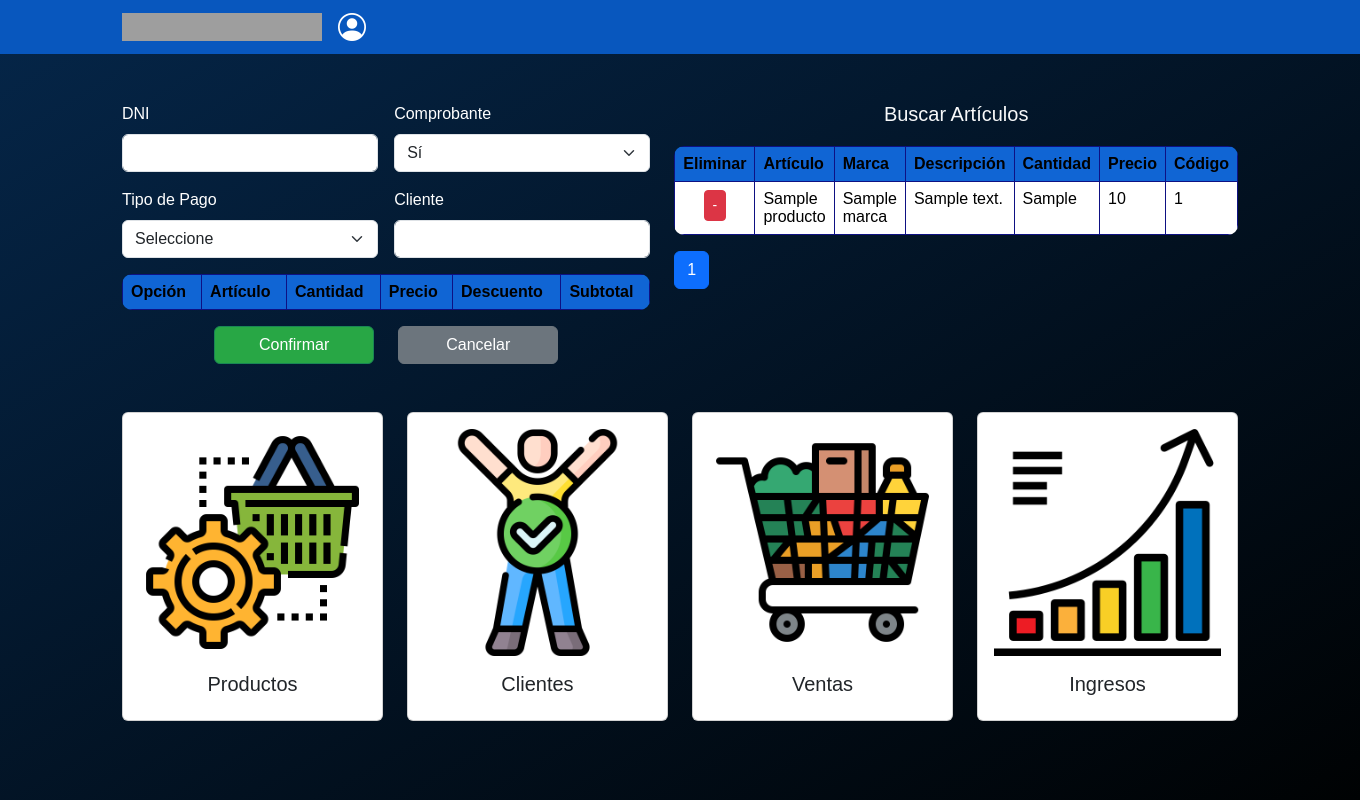
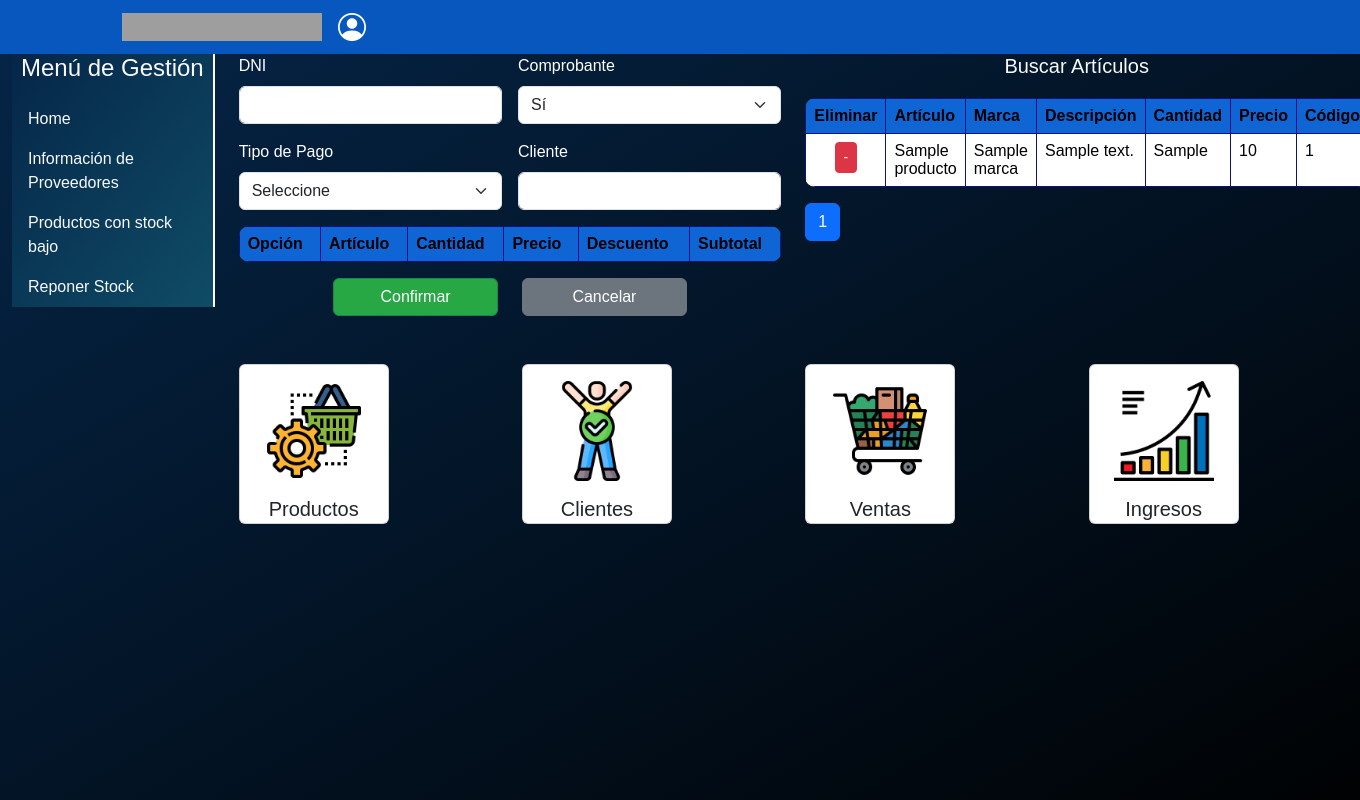
Before and after one commit to SPYROBO/galeazzi, a PHP site: page /php/ventas_direccion.php in a window 1360 px wide. Run offline with PHP 8.4, Linux system fonts and the light colour scheme; tables that the repository leaves empty or names only in its code hold one stand-in row (values such as "Sample post"); lists and menus that the app fills with data are empty; some libraries are stand-ins or nearby versions; grey boxes are pictures that could not be loaded.

Commit message:
sidebar a ventas

```diff
--- a/css/style.css
+++ b/css/style.css
@@ -86,8 +86,6 @@ h2, h5 {
 .sidebarside {
     background: linear-gradient(to bottom right, #052649, hwb(198 6% 60%));
     border-right: 2px solid rgb(255, 255, 255);
-    height: 100vh; /* Altura completa */
-    position: fixed;
 }
 
 .sidebarside .nav-link {
@@ -97,25 +95,25 @@ h2, h5 {
 
 .sidebarside .nav-link:hover {
     color: #ffffff;
-    background-color: #06080a; /* Color de fondo al pasar el ratón */
+    background-color: #06080a;
     border-radius: 5px;
 }
 
 .sidebarside h4 {
-    color: #700b0b; /* Color del título */
+    color: #700b0b;
 }
 
 .main-content {
 
-    min-height: 100vh; /* Altura mínima para el contenido */
+    min-height: 100vh;
 }
 #productForm {
     max-width: 400px;
-    margin: 0 auto; /* Centrar el formulario */
+    margin: 0 auto;
 }
 #providerForm {
     max-width: 400px;
-    margin: 0 auto; /* Centrar el formulario */
+    margin: 0 auto;
 }
 .alert-message{
     margin-top: 20px;
--- a/ventas.php
+++ b/ventas.php
@@ -1,9 +1,41 @@
-<div class="container">
- <br>
- <br>
-    <div class="row mb-4">
+<div class="container-fluid">
+    <div class="row">
+        <!-- Menú de navegación a la izquierda -->
+        <div class="col-md-2">
+            <nav class="d-md-block sidebarside">
+                <div class="position-sticky">
+                    <h4 class="text-light text-center mb-3">Menú de Gestión</h4>
+                    <ul class="nav flex-column">
+                        <li class="nav-item">
+                            <a class="nav-link text-light" href="#gestionarProveedores" onclick="ManejarInfo('contenido')">
+                                <i class="fas fa-users"></i> Home
+                            </a>
+                        </li>
+                        <li class="nav-item">
+                            <a class="nav-link text-light" href="#gestionarProveedores" onclick="ManejarInfo('prove_info')">
+                                <i class="fas fa-users"></i> Información de Proveedores
+                            </a>
+                        </li>
+                        <li class="nav-item">
+                            <a class="nav-link text-light" href="#reportes" onclick="ManejarInfo('stock_bajo')">
+                                <i class="fas fa-chart-line"></i> Productos con stock bajo
+                            </a>
+                        </li>
+                        <li class="nav-item">
+                            <a class="nav-link text-light" href="#ajustes" onclick="ManejarInfo('reponer_stock')">
+                                <i class="fas fa-box"></i> Reponer Stock
+                            </a>
+                        </li>
+                    </ul>
+                </div>
+            </nav>
+        </div>
+
+        <!-- Contenedor principal a la derecha -->
+        <div class="col-md-10">
+            <div class="row">
                 <!-- Formulario de ventas -->
-        <div class="col">
+                <div class="col-md-6">
                     <form class="mb-4">
                         <div class="row g-3">
                             <div class="col-md-6">
@@ -57,45 +89,49 @@
                 </div>
 
                 <!-- Buscador -->
-        <div class="col">
-            <center><h5 class="text-light">Buscar Artículos</h5></center>
+                <div class="col-md-6">
+                    <center>
+                        <h5 class="text-light">Buscar Artículos</h5>
+                    </center>
                     <?php require_once('stock_info.php'); ?>
                 </div>
             </div>
 
-    <div class="row">
             <!-- Tarjetas de información -->
+            <div class="row mt-4">
                 <div class="col">
-            <div class="card mb-4" style="max-width: 320px;">
+                    <div class="card mb-4" style="max-width: 150px; max-height: 160px;">
                         <div class="card-body text-center">
-                    <img src="imagenes/productos.png" class="img-fluid mb-3" alt="Productos">
+                            <img src="../imagenes/productos.png" style="max-width: 100px; max-height: 100px;" class="img-fluid mb-3" alt="Productos">
                             <h5 class="card-title">Productos</h5>
                         </div>
                     </div>
                 </div>
                 <div class="col">
-            <div class="card mb-4" style="max-width: 320px;">
+                    <div class="card mb-4" style="max-width: 150px; max-height: 160px;">
                         <div class="card-body text-center">
-                    <img src="imagenes/clientes.png" class="img-fluid mb-3" alt="Clientes">
+                            <img src="../imagenes/clientes.png" style="max-width: 100px; max-height: 100px;" class="img-fluid mb-3" alt="Clientes">
                             <h5 class="card-title">Clientes</h5>
                         </div>
                     </div>
                 </div>
                 <div class="col">
-            <div class="card mb-4" style="max-width: 320px;">
+                    <div class="card mb-4" style="max-width: 150px; max-height: 160px;">
                         <div class="card-body text-center">
-                    <img src="../imagenes/compras.png" class="img-fluid mb-3" alt="Ventas">
+                            <img src="../imagenes/compras.png" style="max-width: 100px; max-height: 100px;" class="img-fluid mb-3" alt="Ventas">
                             <h5 class="card-title">Ventas</h5>
                         </div>
                     </div>
                 </div>
                 <div class="col">
-            <div class="card mb-4" style="max-width: 320px;">
+                    <div class="card mb-4" style="max-width: 150px; max-height: 160px;">
                         <div class="card-body text-center">
-                    <img src="imagenes/ingresos.png" class="img-fluid mb-3" alt="Ingresos">
+                            <img src="../imagenes/ingresos.png" style="max-width: 100px; max-height: 100px;" class="img-fluid mb-3" alt="Ingresos">
                             <h5 class="card-title">Ingresos</h5>
                         </div>
                     </div>
                 </div>
             </div>
         </div>
+    </div>
+</div>
```
Lines whose indentation alone changed are shown as unchanged.
